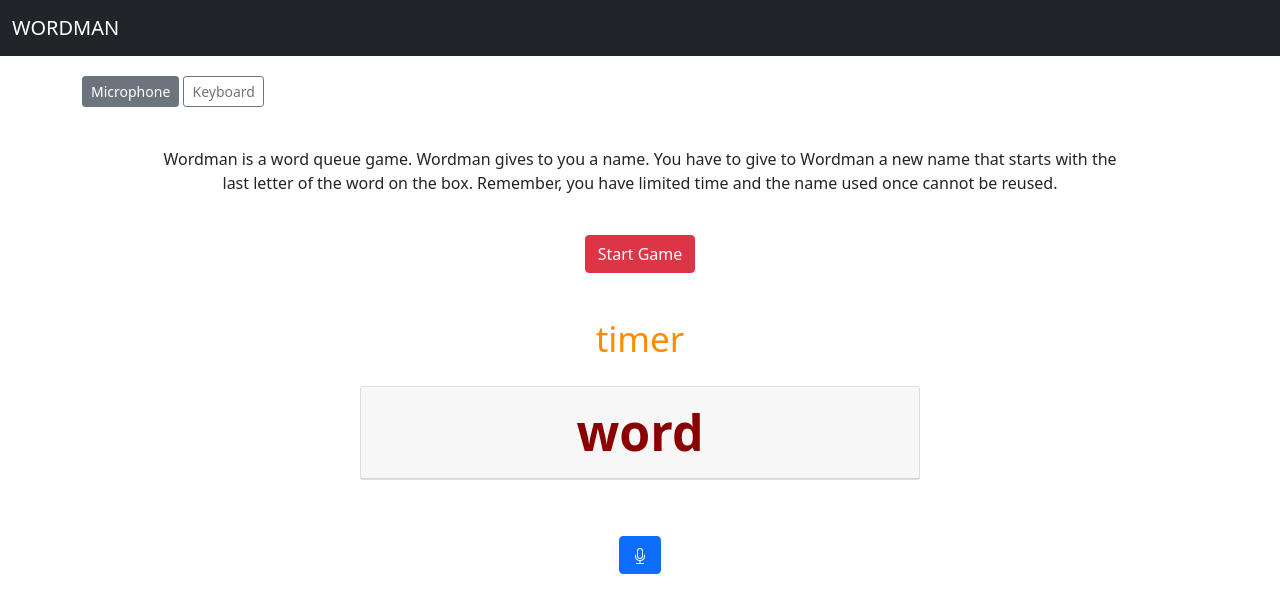
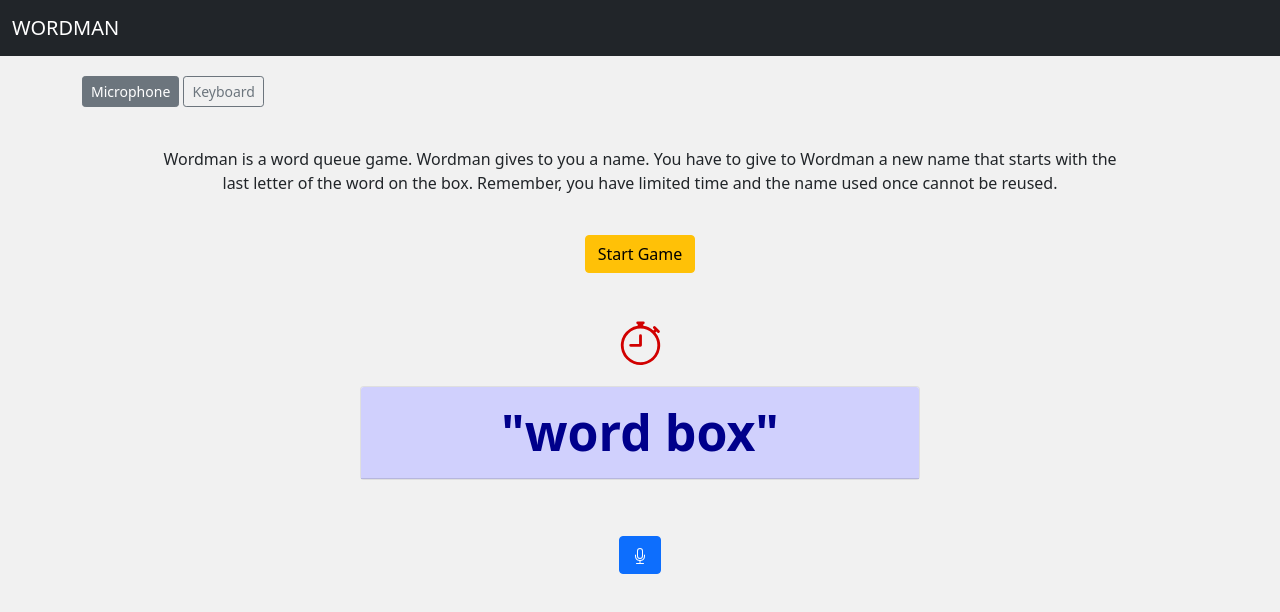
Before and after one commit to taskiranumut/BootcampFinalProject-WordGame, a website built with webpack: page src/index.html in a window 1280 px wide. Built offline with nearby package versions, Linux system fonts and the light colour scheme.

Commit message:
timer icon added. main.css updated.

```diff
--- a/src/index.html
+++ b/src/index.html
@@ -54,18 +54,23 @@
             role="group"
             aria-label="Basic mixed styles example"
           >
-            <button type="button" class="btn btn-danger" id="start">
+            <button type="button" class="btn btn-warning" id="start">
               Start Game
             </button>
           </div>
         </div>
       </div>
       <div class="row">
-        <div class="col-md-12 timer spacing" id="timer">timer</div>
+        <div class="col-md-12 timer spacing" id="timer">
+          <svg xmlns="http://www.w3.org/2000/svg" width="45" height="45" fill="currentColor" class="bi bi-stopwatch" viewBox="0 0 16 16">
+            <path d="M8.5 5.6a.5.5 0 1 0-1 0v2.9h-3a.5.5 0 0 0 0 1H8a.5.5 0 0 0 .5-.5V5.6z"/>
+            <path d="M6.5 1A.5.5 0 0 1 7 .5h2a.5.5 0 0 1 0 1v.57c1.36.196 2.594.78 3.584 1.64a.715.715 0 0 1 .012-.013l.354-.354-.354-.353a.5.5 0 0 1 .707-.708l1.414 1.415a.5.5 0 1 1-.707.707l-.353-.354-.354.354a.512.512 0 0 1-.013.012A7 7 0 1 1 7 2.071V1.5a.5.5 0 0 1-.5-.5zM8 3a6 6 0 1 0 .001 12A6 6 0 0 0 8 3z"/>
+          </svg>
+        </div>
       </div>
 
       <div class="card word center" style="width: 35rem">
-        <div class="card-header" id="word-box">word</div>
+        <div class="card-header" id="word-box">"word box"</div>
       </div>
 
       <div class="spacing"></div>
--- a/src/styles/main.css
+++ b/src/styles/main.css
@@ -1,3 +1,7 @@
+body {
+  background-color: rgb(241, 241, 241);
+}
+
 .spacing {
   padding: 20px 0;
 }
@@ -11,7 +15,8 @@
 .timer {
   text-align: center;
   font-size: 35px;
-  color: darkorange;
+  font-weight: bold;
+  color: rgb(209, 0, 0);
 }
 
 .word {
@@ -19,7 +24,11 @@
   text-align: center;
   font-weight: bold;
   font-size: 50px;
-  color: darkred;
+  color: darkblue;
+}
+
+.card-header {
+  background-color: rgb(208, 208, 253);
 }
 
 .action-buttons {
```
